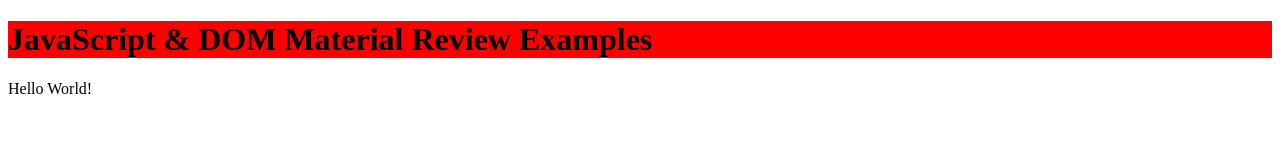
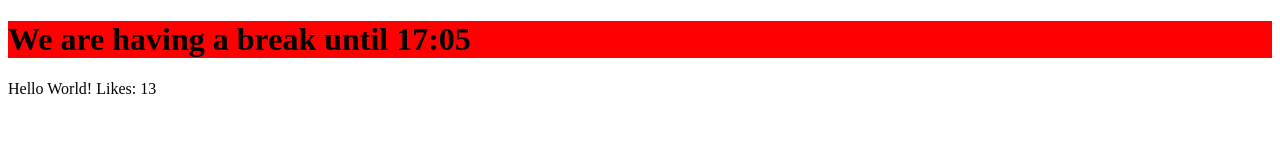
Before and after one commit to poosdavid/sah-js-examples-april-13, a plain HTML site: page index.html in a window 1280 px wide. Drawn offline with nearby package versions, Linux system fonts and the light colour scheme.

Commit message:
update second part

```diff
--- a/index.html
+++ b/index.html
@@ -8,7 +8,8 @@
 </head>
 <body>
     <h1>JavaScript & DOM Material Review Examples</h1>
-    <p>Hello World!</p>
+    <p>Hello World! Likes: <span>13</span></p>
+    <script src="https://code.jquery.com/jquery-3.5.0.min.js"></script>
     <script src="script.js"></script>
 </body>
 </html>
--- a/script.js
+++ b/script.js
@@ -2,3 +2,12 @@ let name = 'David';
 
 console.log(name + "'s apples");
 console.log('Hello World!');
+
+// így néz ki alapból, ide kell behelyettesíteni a dolgokat $('selector').action()
+
+$('h1').text('We are having a break until 17:05');
+//This is a JavaScript comment
+
+/* This is a multiline
+Javascript comment
+*/
```
